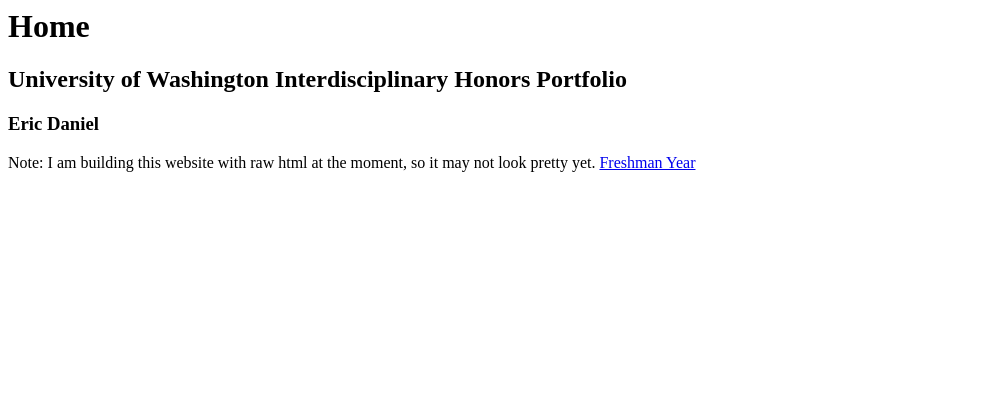
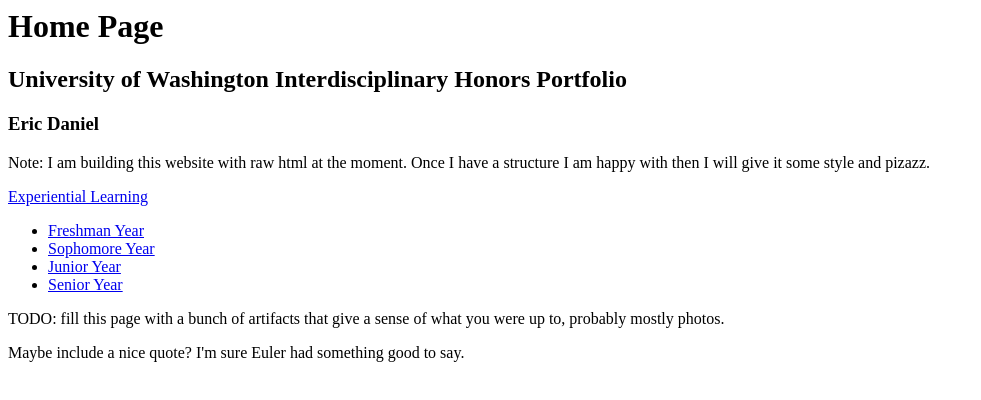
Before and after one commit to e-b-daniel/honors-portfolio, a plain HTML site: page index.html in a window 1280 px wide. Shown: the whole page, without its empty margins (0-981 px from the left). Drawn offline with Linux system fonts and the light colour scheme.

Commit message:
some website structure

```diff
--- a/index.html
+++ b/index.html
@@ -1,7 +1,16 @@
-<h1>Home</h1>
+<h1>Home Page</h1>
 <h2>University of Washington Interdisciplinary Honors Portfolio</h2>
 <h3>Eric Daniel</h3>
 
-Note: I am building this website with raw html at the moment, so it may not look pretty yet.
+<p>Note: I am building this website with raw html at the moment. Once I have a structure I am happy with then I will give it some style and pizazz.</p>
 
-<a href="./freshman.html">Freshman Year</a>
+<p><a href="./experiential/">Experiential Learning</a></p>
+<p> <ul>
+	<li> <a href="./freshman/">Freshman Year</a> </li>
+	<li> <a href="./sophomore/">Sophomore Year</a> </li>
+	<li> <a href="./junior/">Junior Year</a> </li>
+	<li> <a href="./senior/">Senior Year</a> </li>
+</ul> </p>
+
+<p>TODO: fill this page with a bunch of artifacts that give a sense of what you were up to, probably mostly photos.</p>
+<p>Maybe include a nice quote? I'm sure Euler had something good to say.</p>
```
Also changed, not shown: experiential/index.html (added, +3 -0 lines), experiential/india/index.html (added, +1 -0 lines), freshman.html (deleted, +0 -3 lines), freshman/index.html (added, +3 -0 lines), junior/index.html (added, +3 -0 lines), senior/index.html (added, +3 -0 lines), sophomore/index.html (added, +3 -0 lines).
